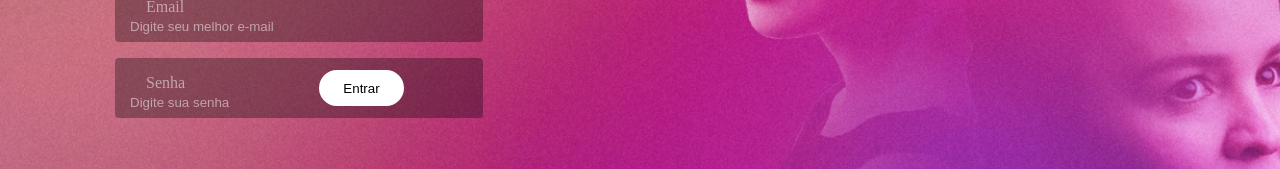
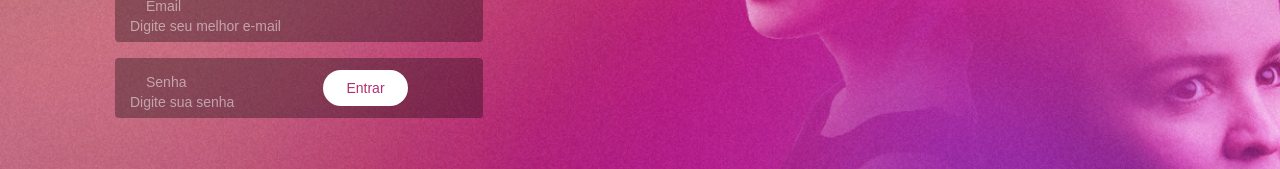
Before and after one commit to marcomonteirobrito/ioasys-frontend, a React (Create React App) app: page / in a window 1280 px wide. Shown: the part 386-555 px from the top of the page. Built offline with nearby package versions, Linux system fonts and the light colour scheme; the HTML template or start-up script is replaced by a standard one.

Commit message:
Inclusão de estilo global Inclusão de cor

```diff
--- a/src/styles/global.js
+++ b/src/styles/global.js
@@ -1,23 +1,40 @@
 import { createGlobalStyle } from 'styled-components';
 
 export default createGlobalStyle`
+  @import url('https://fonts.googleapis.com/css2?family=Heebo:wght@400;500;700&display=swap');
+
   * {
     margin: 0;
     padding: 0;
     outline: 0;
-    box-sizing: border-box;
+    box-sizing: border-box
   }
 
-  html, body, #root {
-    min-height: 100%;
+  *:focus {
+    outline: 0;
+  }
+
+  html, border-style, #root {
+    height: 100vh;
+  }
+
+  body {
+    -webkit-font-smoothing: antialiased;
+  }
+
+  body, input, button {
+    font: 14px 'Heebo', sans-serif;
+  }
+
+  a {
+    text-decoration: none;
+  }
+
+  ul {
+    list-style: none;
   }
 
   button {
     cursor: pointer;
   }
-
-  body {
-  -webkit-font-smoothing: antialiased !important;
-}
-
 `;
--- a/src/utils/Colors.js
+++ b/src/utils/Colors.js
@@ -1,6 +1,7 @@
 const Colors = {
   white: '#ffffff',
   black32: 'rgba(0, 0, 0, 0.32)',
+  buttonLabelColor: '#B22E6F',
 };
 
 export default Colors;
```
